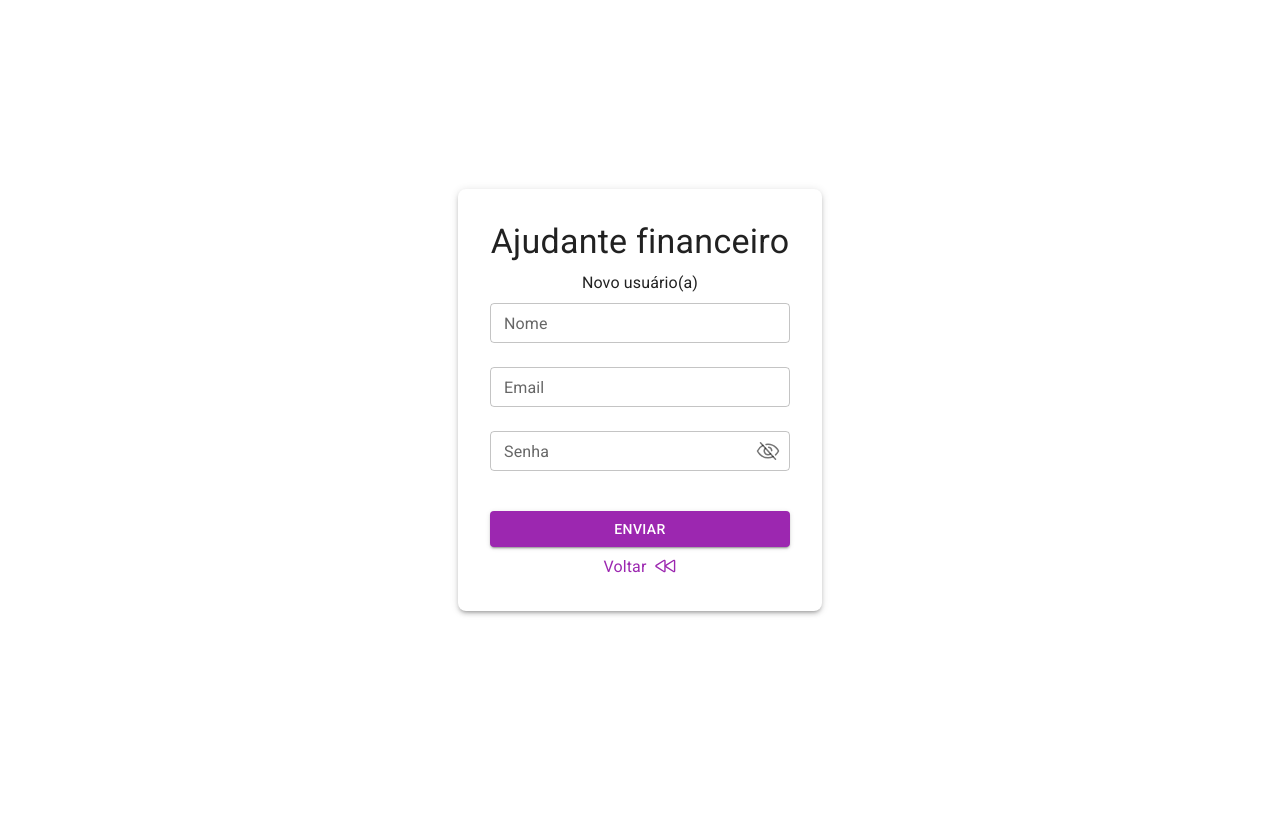
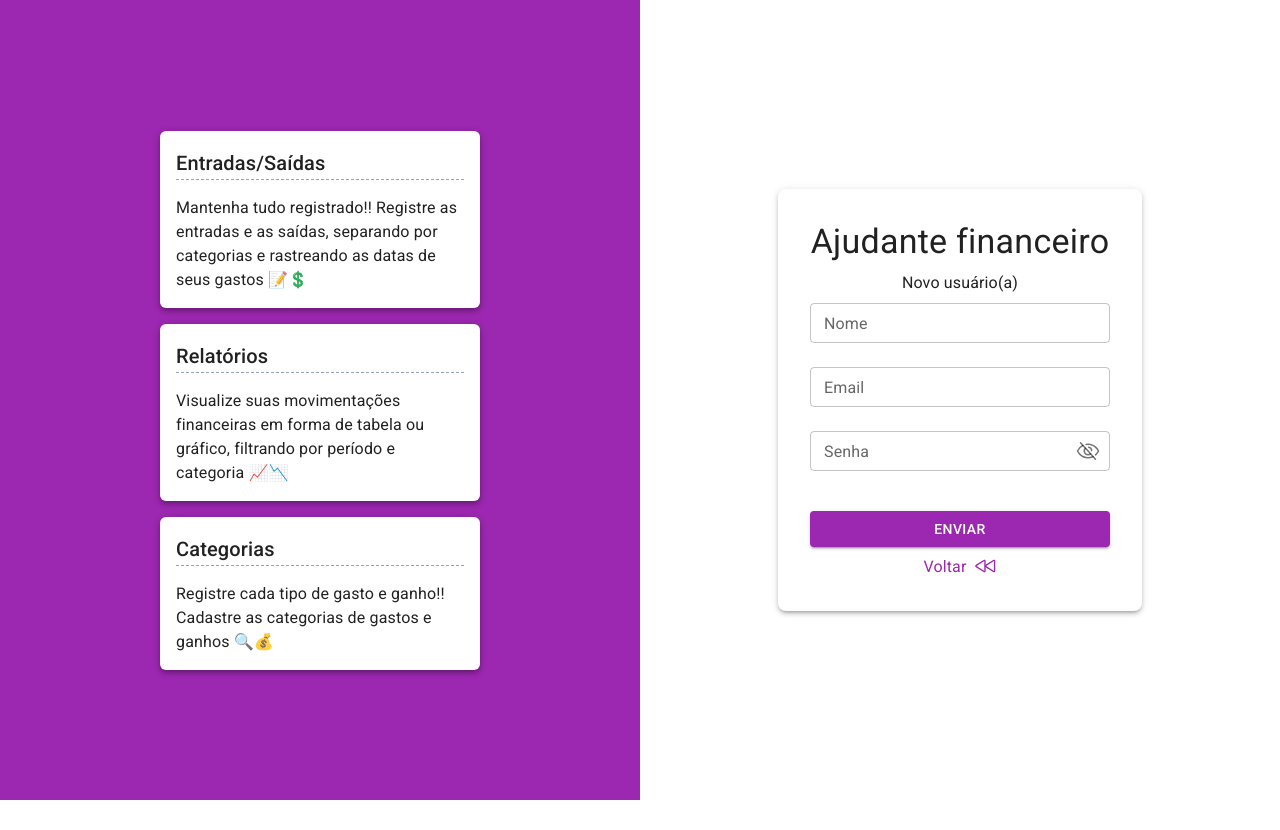
Before and after one commit to tuorjp/financial-helper, a React (Vite) app: page /register in a window 1280 px wide. Before the commit the page ends 800 px from the top, so only its background shows below. Built offline with nearby package versions, Linux system fonts and the light colour scheme; a web font is replaced by a local one.

Commit message:
MainPanel criado para servir de layout para login e register

```diff
--- a/src/app/login/index.tsx
+++ b/src/app/login/index.tsx
@@ -9,7 +9,7 @@ import { useUserStore } from '../../context/userStore'
 import { useState } from 'react'
 import { TextFieldComponent } from '../../components/TextFieldComponent'
 import { PasswordComponent } from '../../components/PasswordComponent'
-import { CustomCard } from '../../components/CustomCard'
+import { MainPanel } from '../../components/MainPanel'
 
 export default function Login() {
   const [loading, setloading] = useState(false)
@@ -42,59 +42,7 @@ export default function Login() {
   }
 
   return (
-    <Box sx={{ display: 'flex', flexDirection: 'row', flex: 1 }}>
-      <Box
-        sx={{
-          display: {md: 'none', lg: 'flex'},
-          flexDirection: 'column',
-          width: '100%',
-          height: '100vh',
-          minHeight: '100vh',
-          alignItems: 'center',
-          justifyContent: 'center',
-          background: '#9C27B0'
-        }}
-      >
-        <Box
-          sx={{
-            display: 'flex',
-            flexDirection: 'column',
-            alignItems: 'center',
-            gap: 2,
-            padding: 20,
-          }}
-        >
-          <Box width={'100%'}>
-            <CustomCard
-              title='Entradas/Saídas'
-              text='Mantenha tudo registrado!! Registre as entradas e as saídas, separando por categorias e rastreando as datas de seus gastos 📝💲'
-            />
-          </Box>
-          <Box width={'100%'}>
-            <CustomCard
-              title='Relatórios'
-              text='Visualize suas movimentações financeiras em forma de tabela ou gráfico, filtrando por período e categoria 📈📉'
-            />
-          </Box>
-          <Box width={'100%'}>
-            <CustomCard
-              title='Categorias'
-              text='Registre cada tipo de gasto e ganho!! Cadastre as categorias de gastos e ganhos 🔍💰'
-            />
-          </Box>
-        </Box>
-      </Box>
-      <Box
-        sx={{
-          display: 'flex',
-          flexDirection: 'column',
-          width: '100%',
-          height: '100vh',
-          minHeight: '100vh',
-          alignItems: 'center',
-          justifyContent: 'center',
-        }}
-      >
+    <MainPanel>
       <Paper
         elevation={3}
         sx={{
@@ -157,7 +105,6 @@ export default function Login() {
           <PaperPlaneRight color='#9C27B0' size={22} />
         </Box>
       </Paper>
-      </Box>
-    </Box>
+    </MainPanel>
   )
 }
--- a/src/app/register/index.tsx
+++ b/src/app/register/index.tsx
@@ -10,6 +10,7 @@ import { TextFieldComponent } from '../../components/TextFieldComponent/index';
 import { PasswordComponent } from '../../components/PasswordComponent'
 import { useAuthenticationService } from '../../service/AuthenticationService'
 import { useUserStore } from '../../context/userStore'
+import { MainPanel } from '../../components/MainPanel'
 
 export default function Register() {
   const navigate = useNavigate()
@@ -33,7 +34,7 @@ export default function Register() {
       console.log(registerFormData)
       const status = await userService.newUser(registerFormData)
 
-      if(status == 201) {
+      if (status == 201) {
         try {
           setLoading(true)
           await authService.login(registerFormData, setUser)
@@ -51,17 +52,7 @@ export default function Register() {
   }
 
   return (
-    <Box
-      sx={{
-        display: 'flex',
-        flexDirection: 'column',
-        width: '100%',
-        height: '100vh',
-        minHeight: '100vh',
-        alignItems: 'center',
-        justifyContent: 'center',
-      }}
-    >
+    <MainPanel>
       <Paper
         elevation={3}
         sx={{
@@ -132,6 +123,6 @@ export default function Register() {
           <Rewind color='#9C27B0' size={22} />
         </Box>
       </Paper>
-    </Box>
+    </MainPanel>
   )
 }
--- /dev/null
+++ b/src/components/MainPanel/index.tsx
@@ -0,0 +1,67 @@
+import { Box } from "@mui/material";
+import { CustomCard } from "../CustomCard";
+
+type MainPanelProps = {
+  children: React.ReactNode
+}
+
+export function MainPanel({ children }: MainPanelProps) {
+  return (
+    <Box sx={{ display: 'flex', flexDirection: 'row', flex: 1 }}>
+      <Box
+        sx={{
+          display: { md: 'none', lg: 'flex' },
+          flexDirection: 'column',
+          width: '100%',
+          height: '100vh',
+          minHeight: '100vh',
+          alignItems: 'center',
+          justifyContent: 'center',
+          background: '#9C27B0'
+        }}
+      >
+        <Box
+          sx={{
+            display: 'flex',
+            flexDirection: 'column',
+            alignItems: 'center',
+            gap: 2,
+            padding: 20,
+          }}
+        >
+          <Box width={'100%'}>
+            <CustomCard
+              title='Entradas/Saídas'
+              text='Mantenha tudo registrado!! Registre as entradas e as saídas, separando por categorias e rastreando as datas de seus gastos 📝💲'
+            />
+          </Box>
+          <Box width={'100%'}>
+            <CustomCard
+              title='Relatórios'
+              text='Visualize suas movimentações financeiras em forma de tabela ou gráfico, filtrando por período e categoria 📈📉'
+            />
+          </Box>
+          <Box width={'100%'}>
+            <CustomCard
+              title='Categorias'
+              text='Registre cada tipo de gasto e ganho!! Cadastre as categorias de gastos e ganhos 🔍💰'
+            />
+          </Box>
+        </Box>
+      </Box>
+      <Box
+        sx={{
+          display: 'flex',
+          flexDirection: 'column',
+          width: '100%',
+          height: '100vh',
+          minHeight: '100vh',
+          alignItems: 'center',
+          justifyContent: 'center',
+        }}
+      >
+        {children}
+      </Box>
+    </Box>
+  )
+}
```
Lines whose indentation alone changed are shown as unchanged.
